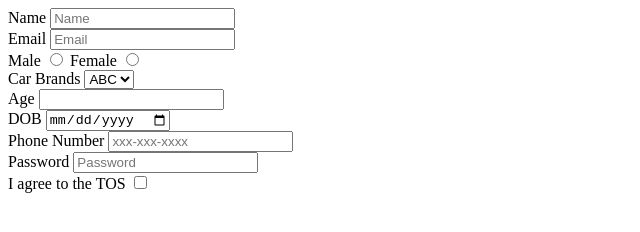
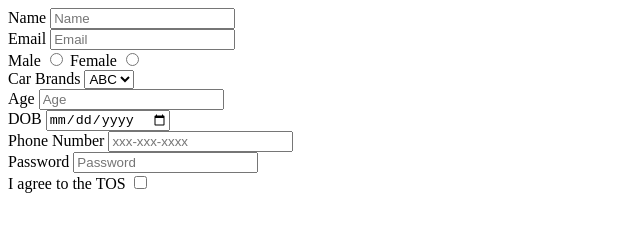
Before and after one commit to acciojob/signup-form-car-Bhargavtogaru, a website: page main.html in a window 1280 px wide. Shown: the full height of the page, 0-640 px from the left. Drawn offline with Linux system fonts and the light colour scheme.

Commit message:
created a submission

```diff
--- a/main.html
+++ b/main.html
@@ -29,7 +29,7 @@
 			<option>GHI</option>
 		</select><br>
 		<label for="age"> Age</label>
-		<input placeholder =" " type=" " id= "age " required ><br>
+		<input placeholder ="Age" type="Number" id= "age " required ><br>
 		<label for="dob"> DOB</label>
 		<input placeholder ="Date" type="date" id= "dob" required ><br>
 		<label for="tel"> Phone Number</label>
```
